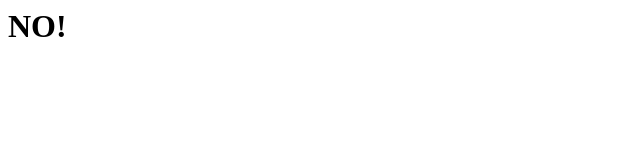
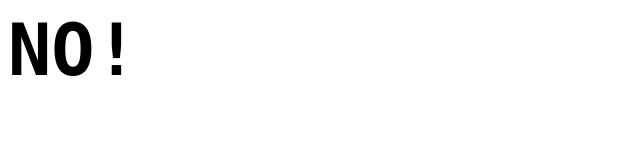
Before and after one commit to emuls/isxcodeworking, a plain HTML site: page index.html in a window 1280 px wide. Shown: the whole page, without its empty margins (0-640 px from the left). Drawn offline with Linux system fonts and the light colour scheme.

Commit message:
adding stylesheet

```diff
--- a/index.html
+++ b/index.html
@@ -1,5 +1,6 @@
 <html>
 <head>
+<link rel="stylesheet" type="text/css" href="style.css">
 <title>isxcodeworking.com -- WIP</title>
 </head>
 <body>
--- /dev/null
+++ b/style.css
@@ -0,0 +1,11 @@
+body{
+font-family:menlo, comic sans;
+}
+
+#content{
+
+}
+
+h1{
+font-size:72px;
+}
```
